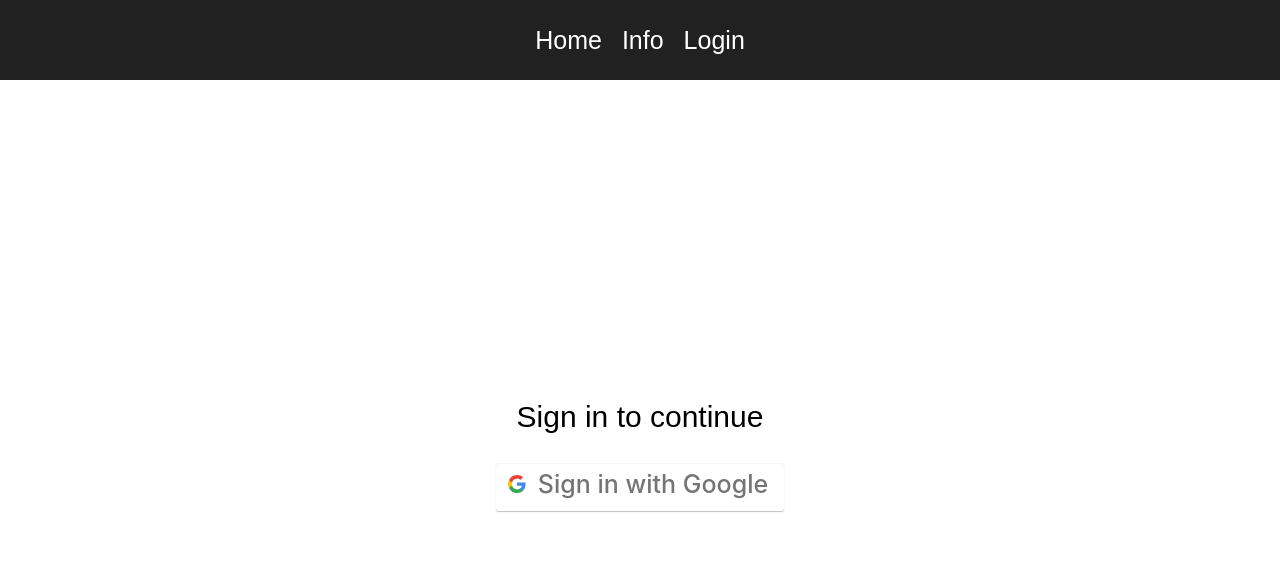
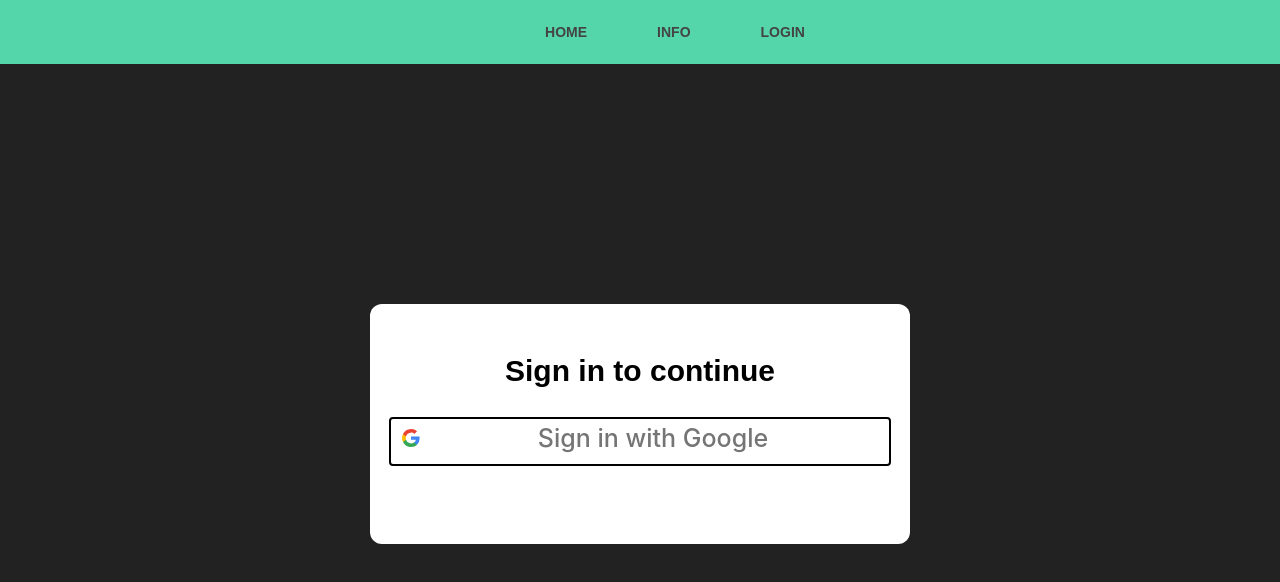
Before and after one commit to damiannow18/Blog-app-react, a React (Create React App) app: page /login in a window 1280 px wide. Shown: the top 582 px of the page. Built offline with nearby package versions, Linux system fonts and the light colour scheme.

Commit message:
Css adjustments

```diff
--- a/src/App.css
+++ b/src/App.css
@@ -1,32 +1,16 @@
 .App {
   text-align: center;
 }
-body {
-  padding: 0%;
-  margin: 0%;
-  font-family: Arial, Helvetica, sans-serif;
+
+
+.createPostPage {
+  width: 100%;
+  height: calc(100vh - 80px);
+  display: grid;
+  place-items: center;
 }
 
-nav {
-  margin: 0;
-  width: 100%;
-  height: 80px;
-  background-color: #212121;
-  display: flex;
-  justify-content: center;
-  align-items: center;
-  color: white;
-  text-decoration: none;
-}
-
-a {
-  color: white;
-  text-decoration: none;
-  margin: 10px;
-  font-size: 25px;
-}
-
-.createPostPage {
+.infoPage {
   width: 100%;
   height: calc(100vh - 80px);
   display: grid;
@@ -37,9 +21,9 @@ a {
   width: 500px;
   height: auto;
   padding: 20px;
-  background-color: #212121;
+  background-color: white;
   border-radius: 12px;
-  color: white;
+  color: black;
   display: flex;
   flex-direction: column;
 }
@@ -76,13 +60,16 @@ a {
   margin-top: 20px;
   height: 40px;
   border: none;
-  border-radius: 5px;
+  border-radius: 25px;
   cursor: pointer;
   font-size: 18px;
+  background-color:#44c767;
 }
 input,
 textarea {
   margin-top: 5px;
+  outline: none !important;
+  box-shadow: 0 0 10px #212121;
 }
 
 .loginPage {
@@ -93,6 +80,8 @@ textarea {
   justify-content: center;
   align-items: center;
 }
+
+
 
 .loginPage p {
   font-size: 30px;
@@ -114,6 +103,8 @@ textarea {
   background-color: white;
   background-repeat: no-repeat;
   background-position: 12px 11px;
+  outline: auto;
+  outline-color: #000;
 }
 .login-with-google-btn:hover {
   box-shadow: 0 -1px 0 rgba(0, 0, 0, 0.04), 0 2px 4px rgba(0, 0, 0, 0.25);
@@ -186,3 +177,113 @@ textarea {
   overflow: hidden;
   overflow-y: auto;
 }
+
+
+body {
+	margin: 0;
+	background: #222;
+	font-family: 'Work Sans', sans-serif;
+	font-weight: 800;
+}
+
+.container {
+	width: 80%;
+	margin: 0 auto;
+}
+
+header {
+  background: #55d6aa;
+}
+
+header::after {
+  content: '';
+  display: table;
+  clear: both;
+}
+
+nav {
+  display: flex;
+  justify-content: center;
+}
+
+nav ul {
+  margin: 0;
+  padding: 0;
+  list-style: none;
+}
+
+nav li {
+  display: inline-block;
+  margin-left: 70px;
+  padding-top: 23px;
+  padding-bottom: 23px;
+
+  position: relative;
+}
+
+nav a {
+  color: #444;
+  text-decoration: none;
+  text-transform: uppercase;
+  font-size: 14px;
+}
+
+nav a:hover {
+  color: #000;
+}
+
+nav a::before {
+  content: '';
+  display: block;
+  height: 5px;
+  background-color: #444;
+
+  position: absolute;
+  top: 0;
+  width: 0%;
+
+  transition: all ease-in-out 250ms;
+}
+
+nav a:hover::before {
+  width: 100%;
+}
+
+.logoutBtn {
+  background-color:#44c767;
+	border-radius:28px;
+	border:1px solid #18ab29;
+	display:inline-block;
+	cursor:pointer;
+	color:black;
+	font-family:Arial;
+	font-size:17px;
+	padding:9px 21px;
+}
+
+.loginContainer {
+  width: 500px;
+  height: 200px;
+  padding: 20px;
+  background-color: white;
+  border-radius: 12px;
+  color: black;
+  display: flex;
+  flex-direction: column;
+}
+
+p {
+  text-align: center;
+}
+
+.infoContainer {
+  width: 500px;
+  height: auto;
+  padding: 50px;
+  background-color: white;
+  border-radius: 12px;
+  color: black;
+  display: flex;
+  flex-direction: column;
+  text-align: center;
+}
--- a/src/App.js
+++ b/src/App.js
@@ -7,6 +7,7 @@ import Info from './pages/Info';
 import { useState } from 'react';
 import { signOut } from 'firebase/auth';
 import { auth } from './firebase-config';
+import useHistory from 'react-router-dom';
 
 function App() {
   const [isLoggedIn, setIsLoggedIn] = useState(localStorage.getItem('isLoggedIn'));
@@ -18,14 +19,21 @@ function App() {
       window.location.pathname = "/login";
     })
   }
+
   return (
   <Router>
+    <header>
+    <div className="container">
     <nav>
-      <Link to="/">Home</Link>
-      {isLoggedIn && <Link to="/create-post">Create Post</Link>}
-      <Link to="/info">Info</Link>
-      {!isLoggedIn ? <Link to="/login">Login</Link> : <button onClick={signOutUser}>Log out</button> }
+      <ul>
+      <li><Link to="/">Home</Link></li>
+      {isLoggedIn && <li><Link to="/create-post">Create Post</Link></li>}
+      <li><Link to="/info">Info</Link></li>
+      {!isLoggedIn ? <li><Link to="/login">Login</Link></li> : <li><button className='logoutBtn' onClick={signOutUser}><span></span>Log out</button></li> }
+      </ul>
     </nav>
+    </div>
+    </header>
       <Routes>
         <Route path="/" element={<Home isLoggedIn={isLoggedIn}/>} />
         <Route path="/login" element={<Login setIsLoggedIn={setIsLoggedIn}/>} />
--- a/src/pages/Info.js
+++ b/src/pages/Info.js
@@ -1,7 +1,10 @@
-import React from 'react'
+import React from 'react';
 
 function Info() {
-    return <div>Info about page</div>;
+    return (
+    <div className='infoPage'>
+        <div className='infoContainer'>This is a simple page that represents a blog. It is created with React.js. It uses both HTML and CSS. It has a connection with Firebase database which allows users to create, view and delete posts. The page implements authentication with Google</div>
+    </div>);
 }
 
 export default Info;
--- a/src/pages/Login.js
+++ b/src/pages/Login.js
@@ -1,4 +1,4 @@
-import React from 'react'
+import React from 'react';
 import { auth, provider } from '../firebase-config';
 import { signInWithPopup } from 'firebase/auth';
 import { useNavigate } from 'react-router-dom';
@@ -16,6 +16,7 @@ function Login({setIsLoggedIn}) {
   };
     return (
     <div className='loginPage'>
+      <div className='loginContainer'>
       <p>Sign in to continue</p>
       <button
         className='login-with-google-btn'
@@ -24,6 +25,7 @@ function Login({setIsLoggedIn}) {
         Sign in with Google
       </button>
       </div>
+    </div>
     );
 }
 
```
